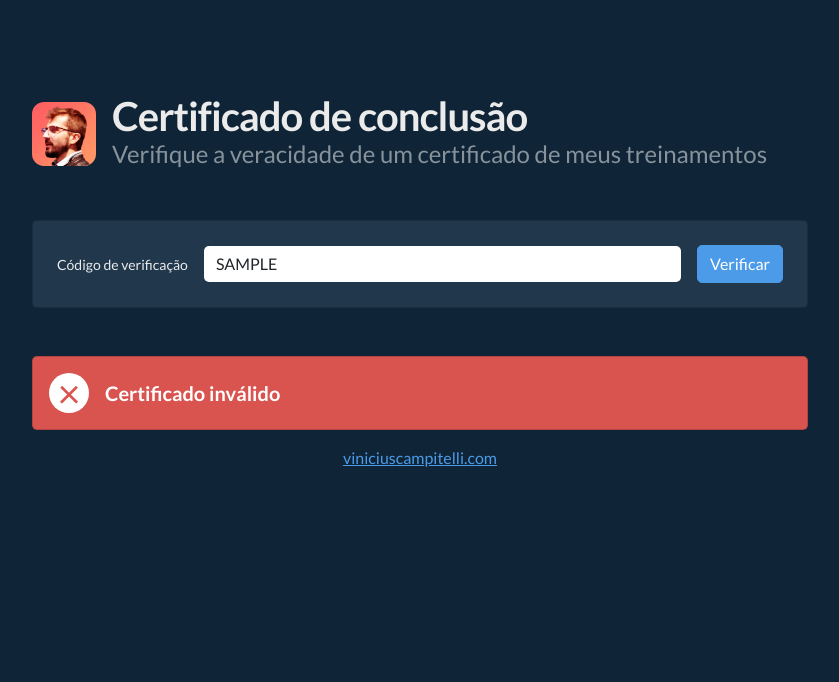
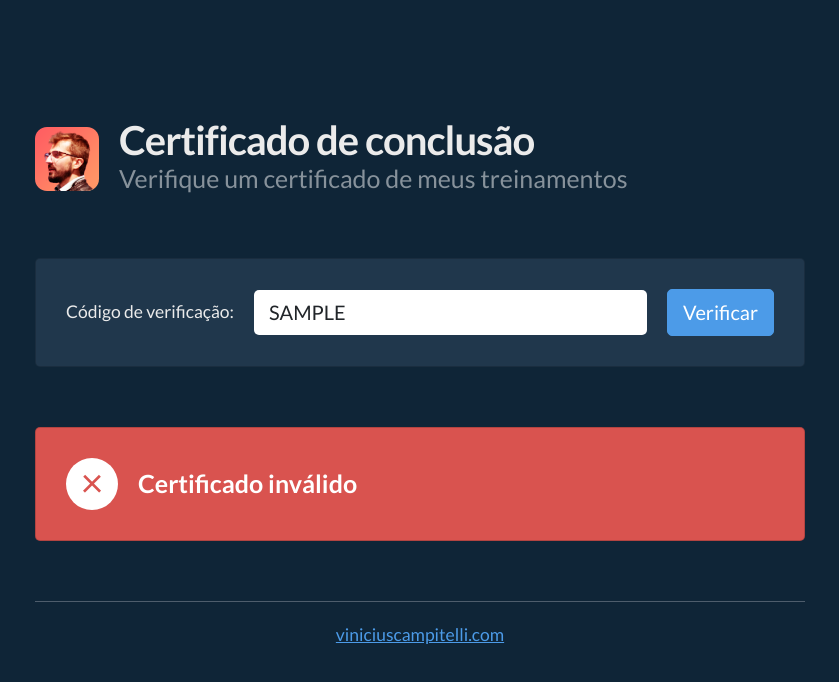
Before and after one commit to vcampitelli/vcampitelli.github.io, a Preact app in the folder certificados-src/: page / in a window 1280 px wide. Both pictures are taken after typing "Sample" into the empty fields and a click on the button "Verificar". Shown: the top 682 px of the page, without its empty margins (220-1059 px from the left). Built offline with nearby package versions, Linux system fonts and the light colour scheme; no server answers.

Commit message:
:lipstick: Pequenas melhorias no CSS / permitindo lista de participantes

```diff
--- a/certificados-src/src/app.jsx
+++ b/certificados-src/src/app.jsx
@@ -3,6 +3,12 @@ import get from 'axios';
 import favicon from '/favicon.png';
 import API_URL from './settings.js';
 
+/**
+ *
+ * @param {{company: string, name?: string, names?: string[], subject: string, workload: number, dates: string}} data
+ * @returns {JSXInternal.Element|null}
+ * @constructor
+ */
 const Card = ({data}) => {
     if (!data) {
         return null;
@@ -10,18 +16,29 @@ const Card = ({data}) => {
 
     if (data.company) {
         return (
-            <div className="card bg-success">
-                <div className="card-body d-md-flex align-items-center text-white">
-                    <span className="d-block bg-white text-success fs-1 mb-2 mb-md-0 me-md-3 rounded-circle card-icon">
-                        ✓
-                    </span>
-                    <div>
-                        <p className="fs-5 fw-bold mb-2">Certificado válido</p>
-                        {(data.name) ? (<p className="mb-1"><b>Nome:</b> {data.name}</p>) : null}
-                        <p className="mb-1"><b>Empresa:</b> {data.company}</p>
-                        <p className="mb-1"><b>Conteúdo:</b> {data.subject}</p>
-                        <p className="mb-1"><b>Carga horária:</b> {data.workload} horas</p>
-                        <p className="mb-0"><b>Período:</b> {data.dates}</p>
+            <div>
+                <div className="card bg-dark mb-0 overflow-hidden">
+                    <div className="card-header bg-success d-md-flex align-items-center text-white p-4">
+                        <div className="flex-shrink-0">
+                            <span className="bg-white text-success fs-2 mb-2 mb-md-0 me-md-3 rounded-circle card-icon">
+                                ✓
+                            </span>
+                        </div>
+                        <div>
+                            <p className="fs-5 fw-bold mb-0">Certificado válido</p>
+                        </div>
+                    </div>
+                    <div id="certificate-details" className="card-body">
+                        {(data.name) ? (<div className="certificate-detail"><b>Nome</b> {data.name}</div>) : null}
+                        <div className="certificate-detail"><b>Empresa</b> {data.company}</div>
+                        <div className="certificate-detail"><b>Conteúdo</b> {data.subject}</div>
+                        <div className="d-flex">
+                            <div className="certificate-detail"><b>Carga Horária</b> {data.workload} horas</div>
+                            <div className="certificate-detail ms-5"><b>Período</b> {data.dates}</div>
+                        </div>
+                        {(data.names) ? (
+                            <div className="certificate-detail"><b>Participantes</b> {data.names.join(', ')}</div>
+                        ) : null}
                     </div>
                 </div>
             </div>
@@ -30,10 +47,12 @@ const Card = ({data}) => {
 
     return (
         <div className="card bg-danger">
-            <div className="card-body d-sm-flex align-items-center text-white">
-                <span className="d-block bg-white text-danger fs-1 me-3 rounded-circle card-icon">
-                    ×
-                </span>
+            <div className="card-body d-sm-flex align-items-center text-white p-4">
+                <div className="flex-shrink-0">
+                    <span className="bg-white text-danger fs-2 me-3 rounded-circle card-icon">
+                        ×
+                    </span>
+                </div>
                 <p className="fs-5 fw-bold mb-0">Certificado inválido</p>
             </div>
         </div>
@@ -73,8 +92,8 @@ export function App() {
                 </a>
                 <div className="ms-md-3 mt-3 mt-md-0">
                     <h1 className="mb-md-0 lh-1">Certificado de conclusão</h1>
-                    <p className="fs-4 text-white-50 mb-0">
-                        Verifique a veracidade de um certificado de meus treinamentos
+                    <p className="fs-5 text-white-50 mb-0">
+                        Verifique um certificado de meus treinamentos
                     </p>
                 </div>
             </div>
@@ -82,10 +101,10 @@ export function App() {
                 <div className="card-body p-4">
                     <form className="d-md-flex align-items-center" method="post" onSubmit={handleSubmit}>
                         <label htmlFor="form-code" className="form-label text-md-nowrap mb-2 mb-md-0">
-                            Código de verificação
+                            Código de verificação:
                         </label>
                         <input type="text" className="form-control mx-md-3 mb-2 mb-md-0" id="form-code" name="code"
-                               minLength={8} maxLength={8} placeholder="00000000" value={code} disabled={loading}
+                               placeholder="Código exibido no certificado" value={code} disabled={loading} autoFocus
                                onInput={(e) => setCode(e.target.value.trim().toUpperCase())} required />
                         <button type="submit" className="btn btn-primary mb-2 mb-md-0" disabled={loading}>
                             Verificar
@@ -99,7 +118,7 @@ export function App() {
                 </div>
             </div>
             {(loading || !data) ? null : (<Card data={data} />)}
-            <footer className="mt-2 py-2 text-center">
+            <footer className="mt-5 py-3 text-center small">
                 <a href="/">viniciuscampitelli.com</a>
             </footer>
         </div>
--- a/certificados-src/src/main.css
+++ b/certificados-src/src/main.css
@@ -1,9 +1,17 @@
 :root {
   --bs-border-radius: 5px;
+}
+html {
+  font-size: 20px;
 }
 h1, h2, h3, h4, h5, h6 {
   font-weight: 600;
   letter-spacing: -1px;
+}
+@media (min-width: 1200px) {
+  .h1, h1 {
+    font-size: 2rem;
+  }
 }
 .btn, .card, .form-control {
   border-radius: var(--bs-border-radius);
@@ -12,10 +20,12 @@ h1, h2, h3, h4, h5, h6 {
   max-width: 800px;
 }
 .card-icon {
-  width: 1em;
-  height: 1em;
-  line-height: 1em;
+  display: inline-block;
+  width: 1.3em;
+  height: 1.3em;
+  line-height: 1.2em;
   text-align: center;
+  vertical-align: middle;
 }
 
 @media (min-width: 768px) {
@@ -23,3 +33,16 @@ h1, h2, h3, h4, h5, h6 {
     white-space: nowrap;
   }
 }
+
+#certificate-details > div + div {
+  margin-top: 1em;
+}
+.certificate-detail > b {
+  display: block;
+  font-variant: small-caps;
+  color: var(--bs-light);
+}
+
+footer {
+  border-top: 1px var(--bs-secondary) solid;
+}
```
